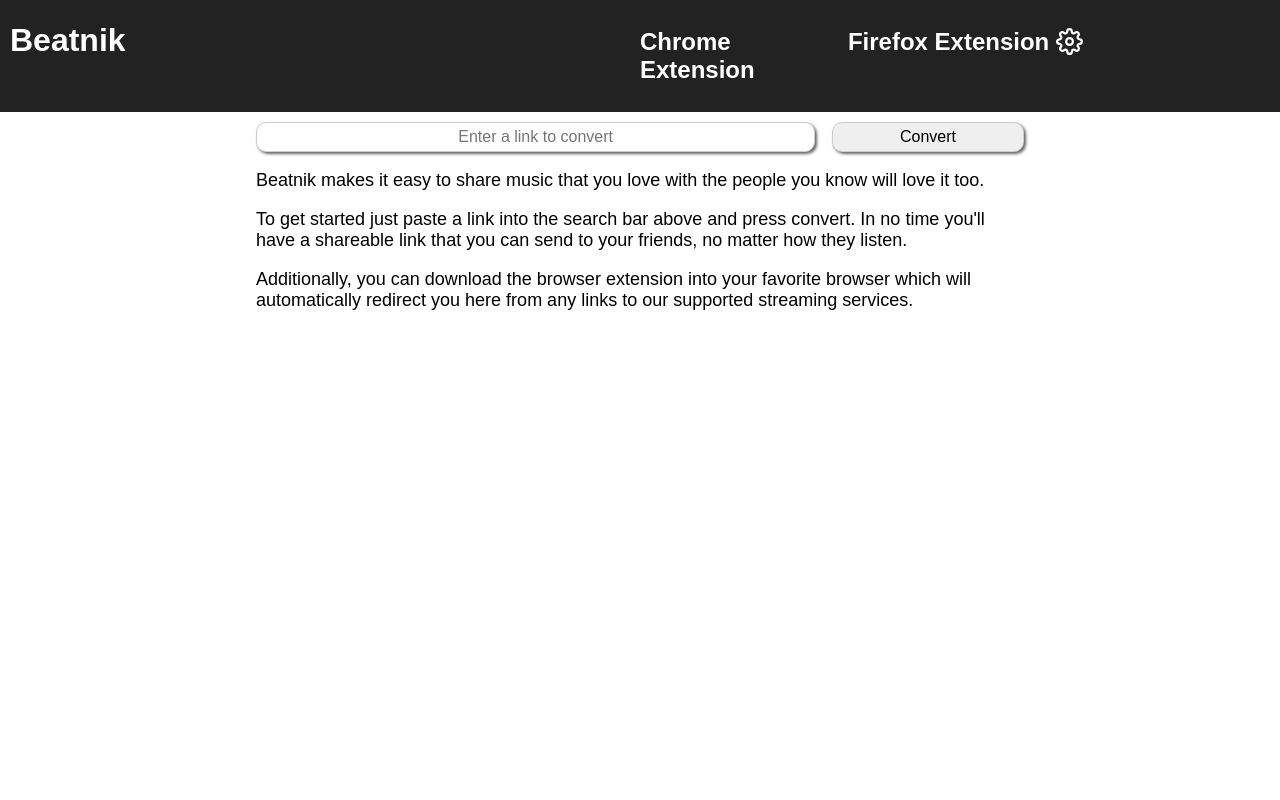
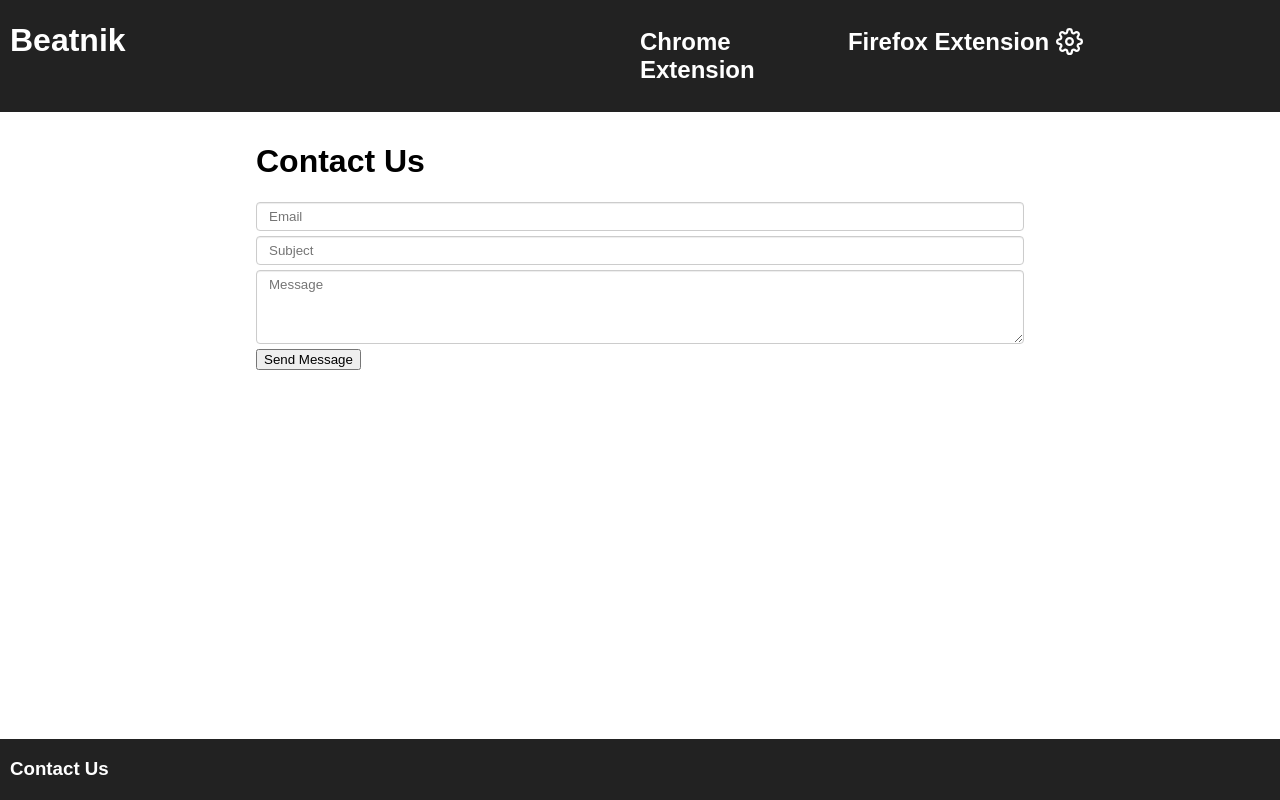
Before and after one commit to nickpwhite/Beatnik, a Django app: page /contact in a window 1280 px wide. Run offline with Django 3.2, Linux system fonts and the light colour scheme.

Commit message:
Add contact form

```diff
--- a/beatnik/static/css/main.css
+++ b/beatnik/static/css/main.css
@@ -1,11 +1,16 @@
 body {
   margin: 0;
   padding: 0;
-  font-family: sans-serif;
+  font-family: Arial, sans-serif;
 }
 
 form {
   width: 100%;
+}
+
+input,
+textarea {
+  font-family: Arial, sans-serif;
 }
 
 li {
@@ -33,8 +38,15 @@ ul {
 }
 
 .content {
+  flex: 1 0 auto;
+  margin: 10px auto;
   width: 60%;
-  margin: 10px auto;
+}
+
+.container {
+  display: flex;
+  flex-direction: column;
+  height: 100vh;
 }
 
 .flex-col {
@@ -198,10 +210,6 @@ ul {
   vertical-align: text-bottom;
 }
 
-.settings-item {
-  margin-bottom: 5px;
-}
-
 .settings-icon {
   height: 27px;
   margin-top: 20px;
@@ -210,6 +218,24 @@ ul {
 
 .reset-button {
   margin-right: 5px;
+}
+
+.form-group {
+  margin-bottom: 5px;
+}
+
+.form-control {
+  border: 1px solid #ccc;
+  border-radius: 4px;
+  box-shadow: inset 0 1px 1px rgba(0, 0, 0, .075);
+  padding: 6px 12px;
+  transition: border-color ease-in-out .15s,box-shadow ease-in-out .15s;
+  width: 100%;
+}
+
+.form-control:focus {
+  border: 1px solid lightskyblue;
+  box-shadow: 5 2px 2px lightskyblue;
 }
 
 @media only screen and (max-width: 375px) {
--- /dev/null
+++ b/beatnik/templates/contact.html
@@ -0,0 +1,27 @@
+{% extends "index.html" %}
+{% load static %}
+
+{% block content %}
+<div class="content">
+  <div class="flex-row">
+    <h1>Contact Us</h1>
+  </div>
+  <div class="flex-row">
+    <form id="contact-form" action="/contact" method="post">
+      {% csrf_token %}
+      <div class="flex-row form-group">
+        <input type="email" name="address" id="address" placeholder="Email" class="form-control">
+      </div>
+      <div class="flex-row form-group">
+        <input type="text" name="subject" id="subject" placeholder="Subject" class="form-control">
+      </div>
+      <div class="flex-row form-group">
+        <textarea id="body" name="body" placeholder="Message" rows=4 class="form-control"></textarea>
+      </div>
+      <div class="flex-row form-group">
+        <input type="submit" value="Send Message">
+      </div>
+    </form>
+  </div>
+</div>
+{% endblock %}
--- a/beatnik/templates/index.html
+++ b/beatnik/templates/index.html
@@ -46,6 +46,7 @@
   <title>Beatnik - Streaming music sharing</title>
 </head>
 <body>
+  <div class="container">
     <header class="header">
       <div class="flex-row">
         <div class="col-50 m-col-90">
@@ -91,9 +92,6 @@
       </div>
       {% block errors %}{% endblock %}
       {% block result %}{% endblock %}
-  </div>
-
-  <div class="content">
       <p class="intro">
       Beatnik makes it easy to share music that you love with the people you know will love it too.
       </p>
@@ -105,5 +103,13 @@
       </p>
     </div>
     {% endblock %}
+    <footer class="header">
+      <div class="flex-row">
+        <a href="/contact" class="title">
+          <h3>Contact Us</h3>
+        </a>
+      </div>
+    </footer>
+  </div>
 </body>
 </html>
--- a/beatnik/templates/settings.html
+++ b/beatnik/templates/settings.html
@@ -9,7 +9,7 @@
   <div class="flex-row">
     <form id="settings-form" action="/settings" method="post">
       {% csrf_token %}
-      <div class="flex-row settings-item">
+      <div class="flex-row form-group">
         <div class="col-50">
           <label for="redirect_to">Automatically redirect to</label>
         </div>
@@ -33,7 +33,7 @@
           </select>
         </div>
       </div>
-      <div class="flex-row settings-item">
+      <div class="flex-row form-group">
         <div class="col-50">
           <label for="tracking">Allow usage data collection?</label>
         </div>
--- a/beatnik/urls.py
+++ b/beatnik/urls.py
@@ -6,5 +6,6 @@ urlpatterns = [
     re_path(r'^music/(?P<key>[0-9]+)/?', views.music),
     re_path(r'^search/?', views.search),
     re_path(r'^settings/?', views.settings),
+    re_path(r'^contact/?', views.contact),
     re_path(r'^.*$', views.index),
 ]
--- a/beatnik/views.py
+++ b/beatnik/views.py
@@ -103,3 +103,14 @@ def post_settings(request):
     request.session['tracking'] = context['tracking']
 
     return render(request, 'settings.html', context)
+
+def contact(request):
+    if request.method == 'GET':
+        return get_contact(request)
+    elif request.method == 'POST':
+        return post_contact(request)
+    else:
+        return HttpResponse(status = 405)
+
+def get_contact(request):
+    return render(request, 'contact.html')
```
Lines whose indentation alone changed are shown as unchanged.
